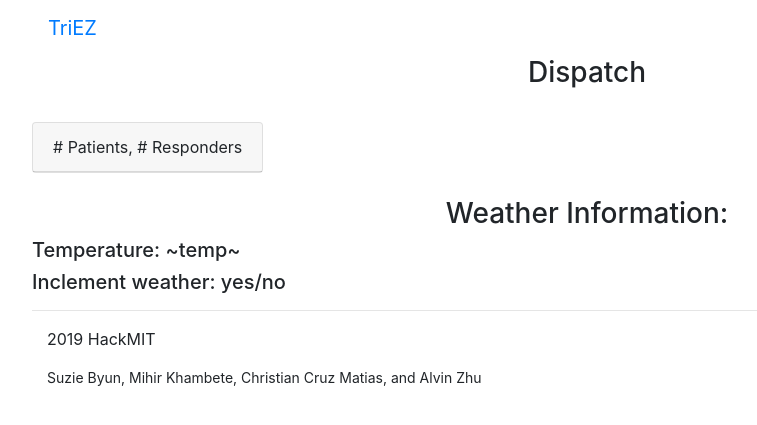
After one commit to MIHIRKHAMBETE/hackmit-2019, a Flask app: template templates/dispatch.html in a window 1280 px wide. The commit adds this page. Shown: the top 425 px of the page, without its empty margins (53-810 px from the left). Run offline with Flask 2, Linux system fonts and the light colour scheme; the template is opened without the code that fills it, so the values that code supplies are empty; some libraries are stand-ins or nearby versions.

Commit message:
front page button functions, but multiple incidents not supported. dispatch page created

```diff
--- /dev/null
+++ b/templates/dispatch.html
@@ -0,0 +1,26 @@
+{% extends "layout.html" %}
+{% block content %}
+<h3 class='text-center'>Dispatch</h3>
+<br>
+    <div class="card-deck">
+        <div class='card-group'>
+            <div class="card ">
+                <div class='card-header'>
+                    # Patients, # Responders
+                </div>
+            </div>
+        </div>
+    </div>
+
+    <form class='form-inline' method="post">
+        <!-- <div class="form-group form-check">
+            <input type="checkbox" class="form-check-input" id="pcleared">
+            <label class="form-check-label">Patient Cleared</label>
+        </div> -->
+
+    </form>
+    <br>
+<h3 class='text-center'>Weather Information:</h3>
+    <h5>Temperature: ~temp~</h5>
+    <h5>Inclement weather: yes/no</h5>
+{% endblock %}
```
Also changed, not shown: firstpass.py (+19 -2 lines), templates/index.html (+7 -5 lines).
